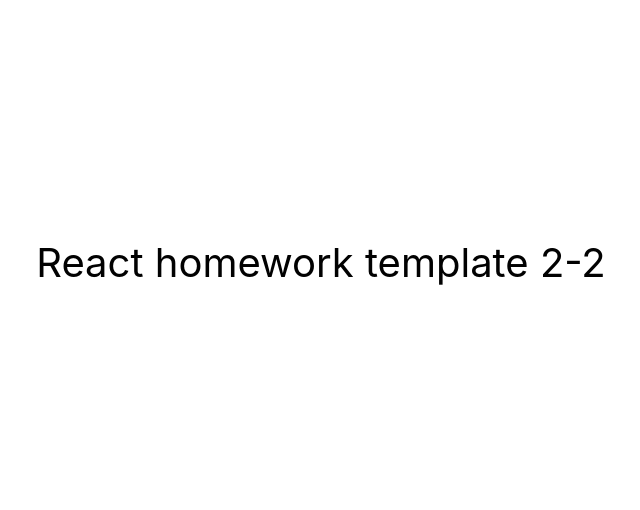
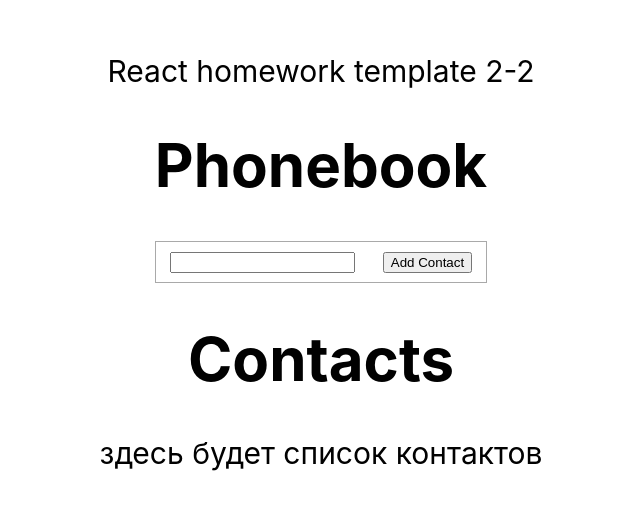
Before and after one commit to MaxBerezhnoi/goit-react-hw-02-phonebook, a React (Create React App) app: page / in a window 1280 px wide. Shown: the part 138-648 px from the top of the page, without its empty margins (319-959 px from the left). Built offline with nearby package versions, Linux system fonts and the light colour scheme.

Commit message:
начальная структура

```diff
--- a/package.json
+++ b/package.json
@@ -7,6 +7,7 @@
     "@testing-library/jest-dom": "^5.16.3",
     "@testing-library/react": "^12.1.4",
     "@testing-library/user-event": "^13.5.0",
+    "nanoid": "^4.0.0",
     "react": "^18.1.0",
     "react-dom": "^18.1.0",
     "react-scripts": "5.0.1",
--- a/src/components/App.jsx
+++ b/src/components/App.jsx
@@ -1,16 +1,38 @@
-export const App = () => {
+import Phonebook from "./Phonebook";
+import Contacts from "./Contacts";
+
+const { Component } = require("react")
+
+class App extends Component {
+
+  state = {
+    contacts: [],
+    name: ''
+  };
+
+
+  render() {
     return (
+
         <div
         style={{
             height: '100vh',
           display: 'flex',
+            flexDirection: 'column',
             justifyContent: 'center',
             alignItems: 'center',
-        fontSize: 40,
+            fontSize: 30,
             color: '#010101'
           }}
         >
           React homework template 2-2
+        <Phonebook />
+      <Contacts />
+
       </div>
-  );
+
+    )
   };
+};
+
+export default App;
--- /dev/null
+++ b/src/components/Contacts/Contacts.module.css
@@ -0,0 +1,9 @@
+.contacts {
+    display: flex;
+    flex-direction: column;
+    justify-content: space-around;
+}
+h1{
+    margin-right: auto;
+    margin-left: auto;
+}
--- /dev/null
+++ b/src/components/Contacts/index.jsx
@@ -0,0 +1,11 @@
+import css from "./Contacts.module.css";
+
+export default function Contacts() {
+    return (
+        <div className={css.contacts}>
+            <h1>Contacts</h1>
+            здесь будет список контактов
+      </div>
+
+    )
+}
--- /dev/null
+++ b/src/components/Phonebook/Phonebook.module.css
@@ -0,0 +1,7 @@
+.phonebookInput {
+    display: flex;
+    justify-content: space-around;
+    align-items: center;
+    border: solid 1px darkgray;
+    height: 40px;
+}
--- /dev/null
+++ b/src/components/Phonebook/index.jsx
@@ -0,0 +1,18 @@
+import css from "./Phonebook.module.css";
+export default function Phonebook() {
+    return (
+        <div className={css.phonebook}>
+            <h1>Phonebook</h1>
+        <div className={css.phonebookInput}>
+        <input
+          type="text"
+          name="name"
+          pattern="^[a-zA-Zа-яА-Я]+(([' -][a-zA-Zа-яА-Я ])?[a-zA-Zа-яА-Я]*)*$"
+          title="Name may contain only letters, apostrophe, dash and spaces. For example Adrian, Jacob Mercer, Charles de Batz de Castelmore d'Artagnan"
+          required
+      />
+            <button className={css.addContact}>Add Contact</button>
+            </div>
+    </div>
+    )
+}
--- a/src/index.js
+++ b/src/index.js
@@ -1,6 +1,6 @@
 import React from 'react';
 import ReactDOM from 'react-dom/client';
-import { App } from 'components/App';
+import App from 'components/App';
 import './index.css';
 
 ReactDOM.createRoot(document.getElementById('root')).render(
```
Also changed, not shown: 1 other file (tests, documents, lock files or other folders). Lines whose indentation alone changed are shown as unchanged.
